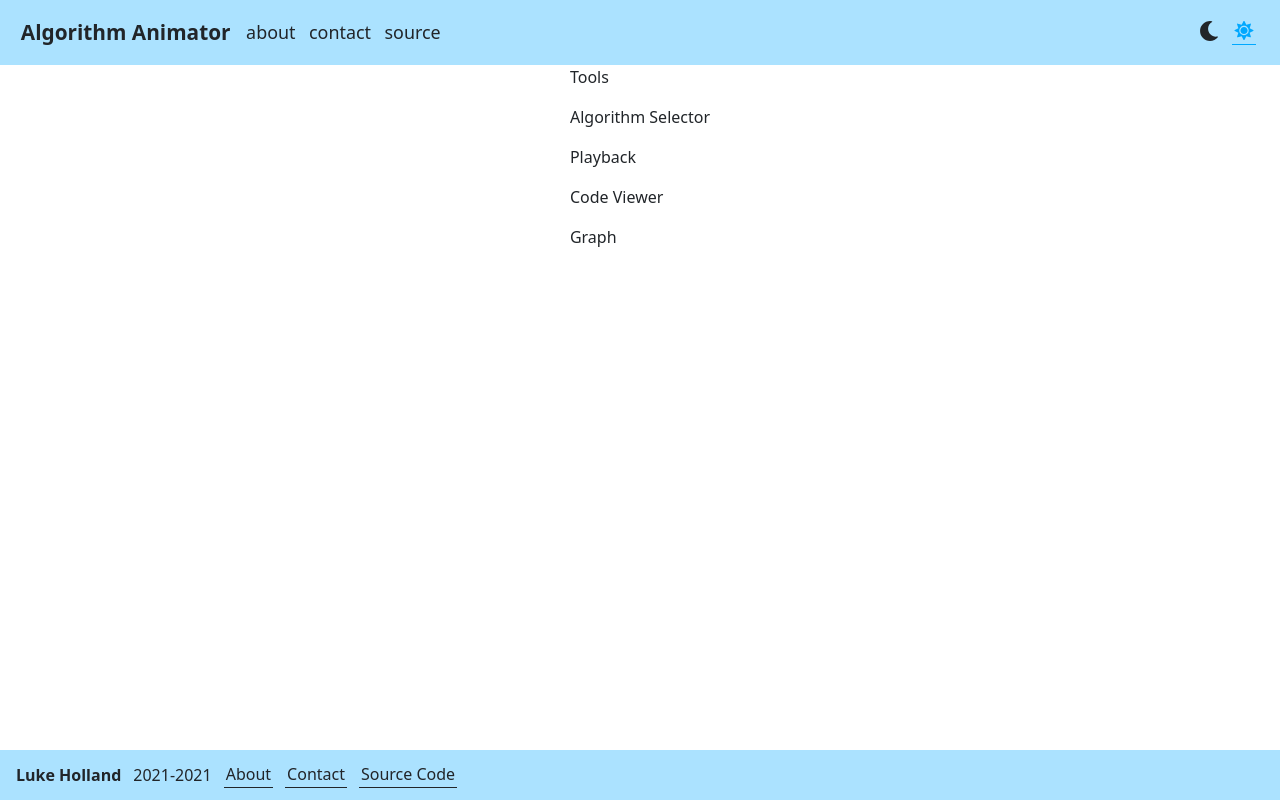
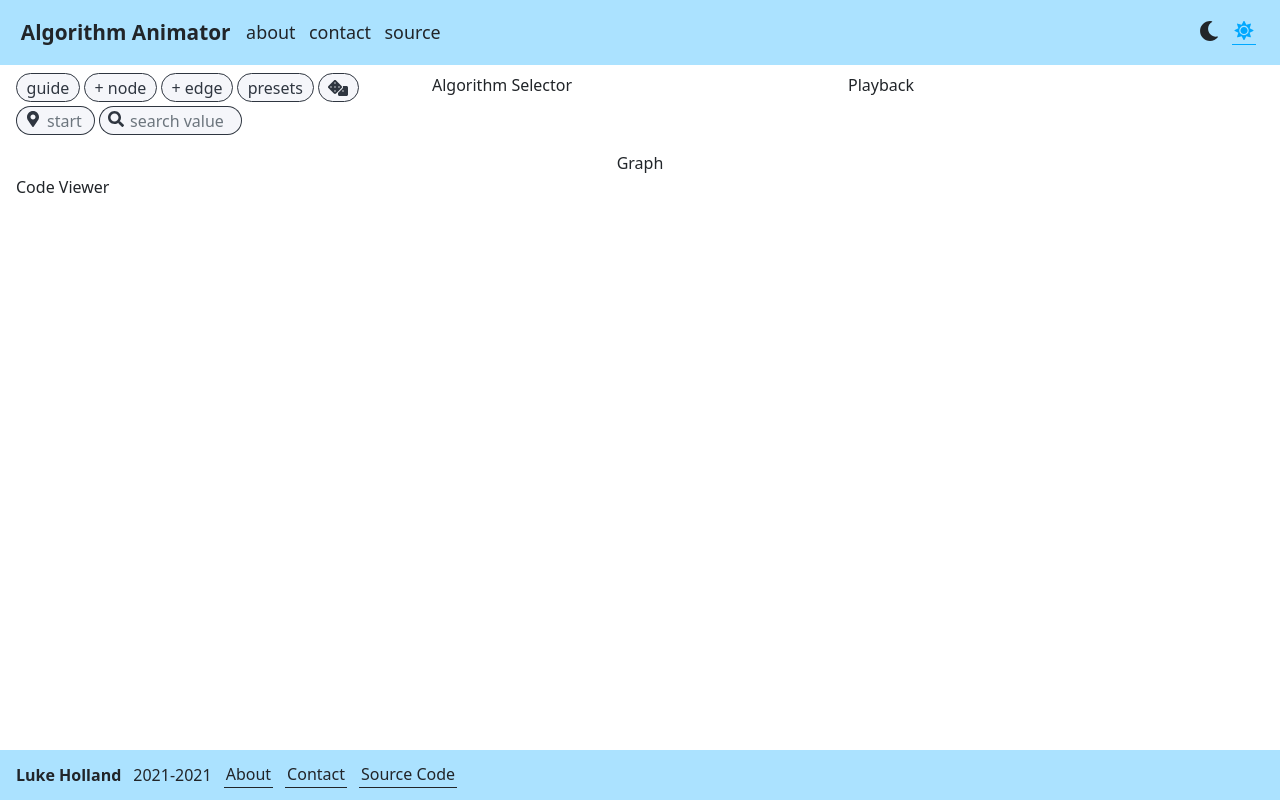
Before and after one commit to AmazonPriime/Algorithm-Animator, a React (Create React App) app: page / in a window 1280 px wide. Built offline with nearby package versions, Linux system fonts and the light colour scheme.

Commit message:
Added the base code for the create graph tools

```diff
--- a/src/App.css
+++ b/src/App.css
@@ -64,3 +64,37 @@
 .success {
   color: var(--color-success-light);
 }
+
+.input-icon {
+  background-color: var(--color-2-light);
+  color: var(--color-text-light);
+  border: 1px solid var(--color-text-light);
+  border-radius: 15px;
+  border-right: 0;
+  width: 2em;
+  text-align: center;
+}
+
+.input-w-text {
+  background-color: var(--color-2-light);
+  color: var(--color-text-light);
+  border: 1px solid var(--color-text-light);
+  border-radius: 15px;
+  padding: 0 0 0 0;
+  border-left: none;
+  padding-left: 0 !important;
+  flex: none !important; /* overwrite bootstrap default */
+}
+
+.input-w-text:hover, .input-w-text:active, .input-w-text:focus {
+  background-color: var(--color-2-light);
+  border: 1px solid var(--color-text-light);
+  border-left: 0;
+  outline: none;
+  box-shadow: none;
+}
+
+/* overwrite width:100% from bootstrap */
+.input-group {
+  width: inherit;
+}
--- a/src/components/AlgorithmSelector.js
+++ b/src/components/AlgorithmSelector.js
@@ -2,7 +2,9 @@ import React from 'react';
 import './AlgorithmSelector.css';
 
 const algorithmSelector = () => (
-  <p>Algorithm Selector</p>
+  <div>
+    Algorithm Selector
+  </div>
 );
 
 export default algorithmSelector;
--- a/src/components/CodeViewer.js
+++ b/src/components/CodeViewer.js
@@ -2,7 +2,9 @@ import React from 'react';
 import './CodeViewer.css';
 
 const codeViewer = () => (
-  <p>Code Viewer</p>
+  <div>
+    Code Viewer
+  </div>
 );
 
 export default codeViewer;
--- a/src/components/CreateTools.css
+++ b/src/components/CreateTools.css
@@ -0,0 +1,44 @@
+.tools > div > button, .tools > div > div > input {
+  padding: 0.1em 0.6em 0.1em 0.6em;
+}
+
+.top-row > button {
+  text-transform: lowercase;
+  margin: 0 0.25em 0.25em 0;
+}
+
+.bottom-row {
+  display: flex;
+  gap: 0.25em;
+}
+
+@media (max-width: 700px) {
+  .bottom-row {
+    flex-direction: column;
+  }
+}
+
+@media (max-width: 480px) {
+  .bottom-row {
+    flex-direction: row;
+  }
+}
+
+.bottom-row .icon {
+  font-size: 16px;
+}
+
+.bottom-row .start {
+  width: 3em;
+  text-transform: lowercase;
+}
+
+.bottom-row .search {
+  width: 7em;
+  text-transform: lowercase;
+}
+
+.tools .error {
+  height: 1em;
+  display: block;
+}
--- a/src/components/CreateTools.js
+++ b/src/components/CreateTools.js
@@ -1,8 +1,99 @@
-import React from 'react';
+import React, { useState } from 'react';
+import Button from 'react-bootstrap/Button';
+import FormControl from 'react-bootstrap/FormControl';
+import InputGroup from 'react-bootstrap/InputGroup';
+import { FontAwesomeIcon } from '@fortawesome/react-fontawesome';
+import { faDice, faMapMarkerAlt, faSearch } from '@fortawesome/free-solid-svg-icons';
+import config from '../constant/config';
 import './CreateTools.css';
 
-const createTools = () => (
-  <p>Tools</p>
-);
+const createTools = () => {
+  const [error, setError] = useState('');
+  const [startValue, setStartValue] = useState('');
+  const [searchValue, setSearchValue] = useState('');
+
+  const ensureInteger = (v) => v.replace(/[^\d]+/, '');
+
+  const onChangeInput = (value, setFunc) => {
+    const newValue = ensureInteger(value);
+    setFunc(newValue);
+    setError(newValue > 10 ? config.invalidNodeError : '');
+  };
+
+  return (
+    <div id="tools" className="tools">
+      <div id="topRow" className="top-row">
+        <Button
+          id="guide"
+          className="button"
+        >
+          Guide
+        </Button>
+        <Button
+          id="addNode"
+          className="button"
+        >
+          + Node
+        </Button>
+        <Button
+          id="addNode"
+          className="button"
+        >
+          + Edge
+        </Button>
+        <Button
+          id="addNode"
+          className="button"
+        >
+          Presets
+        </Button>
+        <Button
+          id="random"
+          className="button"
+        >
+          <FontAwesomeIcon
+            icon={faDice}
+          />
+        </Button>
+      </div>
+      <div id="bottomRow" className="bottom-row">
+        <InputGroup>
+          <div className="input-icon">
+            <FontAwesomeIcon
+              icon={faMapMarkerAlt}
+              className="icon"
+            />
+          </div>
+          <FormControl
+            id="start"
+            placeholder="Start"
+            className="input-w-text number-input start"
+            value={startValue}
+            onChange={(e) => onChangeInput(e.target.value, setStartValue)}
+          />
+        </InputGroup>
+        <InputGroup>
+          <div className="input-icon">
+            <FontAwesomeIcon
+              id="random"
+              icon={faSearch}
+              className="icon"
+            />
+          </div>
+          <FormControl
+            id="search"
+            placeholder="Search Value"
+            className="input-w-text number-input search"
+            value={searchValue}
+            onChange={(e) => onChangeInput(e.target.value, setSearchValue)}
+          />
+        </InputGroup>
+      </div>
+      <span className="error">
+        { error }
+      </span>
+    </div>
+  );
+};
 
 export default createTools;
--- a/src/components/Graph.js
+++ b/src/components/Graph.js
@@ -2,7 +2,9 @@ import React from 'react';
 import './Graph.css';
 
 const graph = () => (
-  <p>Graph</p>
+  <div>
+    Graph
+  </div>
 );
 
 export default graph;
--- a/src/components/GraphBuilder.css
+++ b/src/components/GraphBuilder.css
@@ -0,0 +1,42 @@
+.graph-builder {
+  width: 100%;
+  margin: 0.5em 1em 0 1em;
+}
+
+.graph-builder .controls {
+  display: flex;
+}
+
+.graph-builder .controls > div {
+  width: 33%;
+  flex-grow: 1;
+}
+
+@media (max-width: 480px) {
+  .graph-builder .controls {
+    flex-direction: column;
+  }
+
+  .graph-builder .controls > div {
+    width: 100%;
+    flex-grow: 1;
+  }
+
+  .graph-builder .controls > div:nth-child(1) {
+    order: 2;
+  }
+
+  .graph-builder .controls > div:nth-child(2) {
+    order: 1;
+  }
+
+  .graph-builder .controls > div:nth-child(3) {
+    order: 3;
+  }
+}
+
+.graph-builder .graph {
+  display: flex;
+  align-items: center;
+  justify-content: center;
+}
--- a/src/components/GraphBuilder.js
+++ b/src/components/GraphBuilder.js
@@ -7,12 +7,18 @@ import Graph from './Graph';
 import './GraphBuilder.css';
 
 const graphBuilder = () => (
-  <div>
-    <CreateTools />
-    <AlgorithmSelector />
-    <Playback />
-    <CodeViewer />
-    <Graph />
+  <div id="graphBuilder" className="graph-builder">
+    <div id="controls" className="controls">
+      <CreateTools />
+      <AlgorithmSelector />
+      <Playback />
+    </div>
+    <div id="graph" className="graph">
+      <Graph />
+    </div>
+    <div id="code" className="code">
+      <CodeViewer />
+    </div>
   </div>
 );
 
--- a/src/components/Playback.js
+++ b/src/components/Playback.js
@@ -2,7 +2,9 @@ import React from 'react';
 import './Playback.css';
 
 const playback = () => (
-  <p>Playback</p>
+  <div>
+    Playback
+  </div>
 );
 
 export default playback;
--- a/src/constant/config.js
+++ b/src/constant/config.js
@@ -9,6 +9,7 @@ module.exports = {
   contactFormError: 'Errors in the form above.',
   emailMessage: 'Must be in the form \'name@example.com\'',
   formspreeEndpoint: 'https://formspree.io/f/xgerjqba',
+  invalidNodeError: 'Must be valid node number',
   contentChars: 10,
   firstnameChars: 2,
   surnameChars: 2,
```
